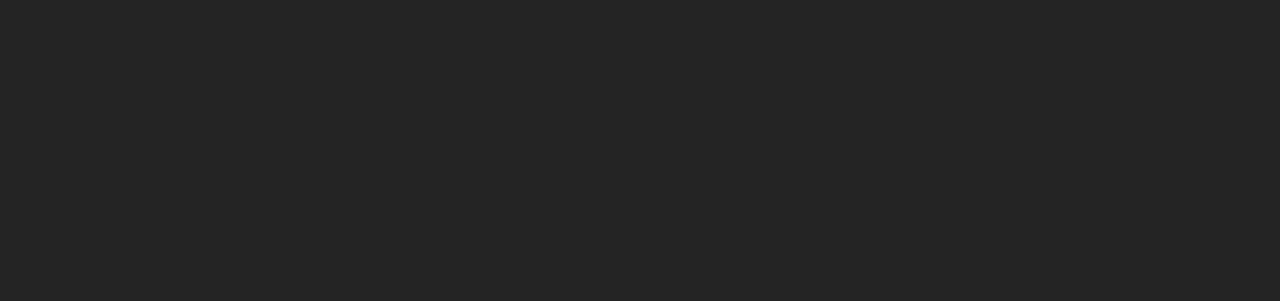
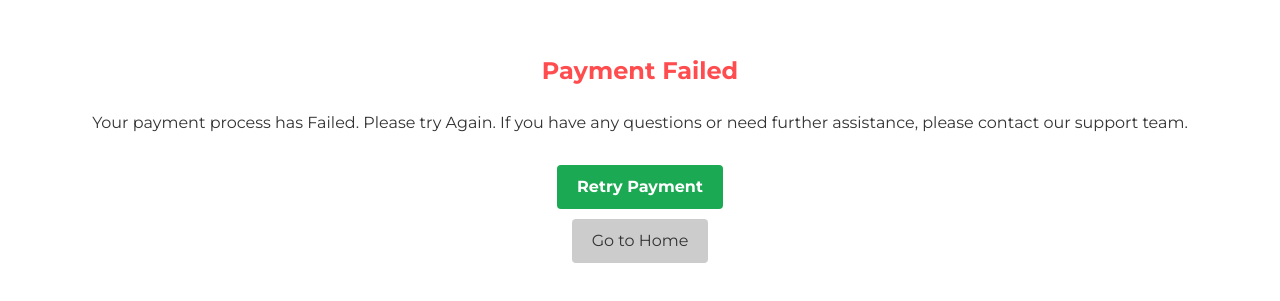
Before and after one commit to zepher-23/raw-flex, a React (Vite) app: page /payment-failure in a window 1280 px wide. Before the commit this address had no page. Shown: the part 243-544 px from the top of the page. Built offline with nearby package versions, Linux system fonts and the light colour scheme.

Commit message:
test payment

```diff
--- a/src/App.jsx
+++ b/src/App.jsx
@@ -6,6 +6,11 @@
 import Home from './Pages/Home';
 import Programs from './Pages/Programs';
 import Contact from './Pages/Contact';
+import Cancel from './Pages/Cancel';
+import Success from './Pages/Success';
+import Failure from './Pages/Failure';
+
+
 function App() {
 
   return (
@@ -18,6 +23,11 @@
         <Route path='calculator' element={<Calc />} />
         <Route path='programs' element={<Programs />} />
         <Route path='contact' element={<Contact />} />
+        <Route path='/payment-success' element={<Success />} />
+        <Route path='/payment-failure' element={<Failure />} />
+        <Route path='/payment-cancel' element={<Cancel />} />
+
+
       </Routes>
     </Router>
     </>
--- a/src/Components/Form.jsx
+++ b/src/Components/Form.jsx
@@ -4,6 +4,7 @@
 import DOMPurify from 'dompurify';
 import html2pdf from 'html2pdf.js';
 import '../App.css'
+import { Link } from "react-router-dom";
 
 
 
@@ -157,27 +158,28 @@
       return;
     }
 
+
     setLoading(true);
     setError('');
     try {
       const result = await axios.post(
-        'https://api.openai.com/v1/chat/completions',
+        "https://api.openai.com/v1/chat/completions",
         {
-          model: 'gpt-4o-mini',
+          model: "gpt-4o-mini",
           messages: [
             {
               role: "system",
-              content: "You are a fitness expert capable of providing a tailored workout plan using only bodyweight and a variety of diet plan. Do not include any introductory statements or repeat information about the user profile. Be more considerate of the users injuries or allergies. If no information about the user is provided, kindly request in a sentence to provide the information."
+              content:"You're a fitness expert creating a personalized workout and diet plan for a user based on the following information: age, gender, fitness goal, current fitness level, dietary preferences,injuries and allergies. Generate the following: Introduction: Start with a friendly introduction that acknowledges the user's goals and explains how this customized plan will help them achieve those goals.Workout Plan: Provide a detailed workout plan for the first week, including specific exercises, sets, reps, and rest periods(All exercises are done using body weight). Ensure the plan is tailored to their fitness level and goals (e.g., weight loss, muscle gain, endurance).Diet Plan: Create a day-by-day diet plan for the first week, including meals and snacks. Ensure it aligns with their dietary preferences and supports their fitness goals.Make sure the tone is supportive and motivational, and the instructions are clear and actionable.",
             },
-            { role: 'user', content: prompt }
+            { role: "user", content: prompt },
           ],
-          max_tokens: 1000,
+          max_tokens: 1500,
           temperature: 0.7,
         },
         {
           headers: {
-            'Authorization': `Bearer ${apikey}`,
-            'Content-Type': 'application/json',
+            Authorization: `Bearer ${apikey}`,
+            "Content-Type": "application/json",
           },
         }
       );
@@ -187,7 +189,7 @@
       const sanitizedHtml = DOMPurify.sanitize(htmlContent);
 
       // Set the content of the ref element
-      contentRef.current.innerHTML  = `<div style="dislpay:flex,flex-direction:column,justify-content:center,width:100%"><h1 style="margin-bottom:20px;color:#34E89E" >RawFlex Calisthenics</h1> ${sanitizedHtml}</div> `
+      contentRef.current.innerHTML  = `<div style="dislpay:flex,flex-direction:column,justify-content:center,width:100%;"><h1 style="margin-bottom:20px;color:#34E89E" >RawFlex Calisthenics</h1> ${sanitizedHtml}</div> `
 
       // Generate PDF from the ref element
 
@@ -426,18 +428,32 @@
           </div>
 
           <div className="button flex justify-center my-5">
-            <button
-              onClick={handleSubmit}
+          <Link to="https://test.payumoney.com/url/uIhLlIFCHEzk" > <button
+
               className="px-6 py-2 bg-secondary hover:bg-opacity-70 shadow-lg active:shadow-sm text-xl rounded-md"
             >
-               {loading ? 'Loading...' : 'Download Plan'}
-            </button>
-{pdf ? <button
-              onClick={handleSubmit}
-              className="px-6 py-2 bg-secondary hover:bg-opacity-70 shadow-lg active:shadow-sm text-xl rounded-md"
-            >
-               Download PDF
-            </button>:null}
+    {loading ? 'Loading...' : <h4>Pay <em className="font-bold">Rs.99</em>  & Download Plan</h4>}
+</button></Link>
+
+            {/* <div>
+      <a
+        href="https://test.payumoney.com/url/uIhLlIFCHEzk"
+        style={{
+          width: '150px',
+          backgroundColor: '#1CA953',
+          textAlign: 'center',
+          fontWeight: 800,
+          padding: '11px 0px',
+          color: 'white',
+          fontSize: '12px',
+          display: 'inline-block',
+          textDecoration: 'none',
+          borderRadius: '3.229px',
+        }}
+      >
+        Buy Now
+      </a>
+    </div> */}
           </div>
 {/* {formattedResponse && <div className="w-full text-left my-5 ">{formattedResponse}</div>} */}
 {error ? <div className="w-full text-left my-5 " >{error}</div>:null}
@@ -457,7 +473,7 @@
           </div>
         </div>
 
-        <div ref={contentRef} style={{scrollbarWidth:"none"}} className="block max-w-lg lg:max-w-3xl mx-3 text-black text-left lg:mt-28 lg:mx-10  lg:w-full  rounded-xl my-8 bg-white p-6" >{downloadReady ? <div></div>: <div className="flex w-full h-full justify-center text-secondary items-center"><h3>Your report will appear here!</h3></div>}</div>
+        <div ref={contentRef} style={{scrollbarWidth:"none"}} className="block max-w-lg lg:max-w-3xl mx-3 text-black text-left lg:mt-28 lg:mx-10  lg:w-full  rounded-xl my-8 bg-white p-6 lg:p-12" >{downloadReady ? <div></div>: <div className="flex w-full h-full justify-center text-secondary items-center"><h3 className="max-w-md text-center">You can view your report here and a PDF will be available for download!</h3></div>}</div>
 
 
         </div>
--- /dev/null
+++ b/src/Pages/Cancel.jsx
@@ -0,0 +1,93 @@
+import React from 'react';
+import { useNavigate } from 'react-router-dom';
+
+const Cancel = () => {
+  const navigate = useNavigate();
+
+
+  // Handler for retrying payment
+  const handleRetry = () => {
+    // Redirect to the payment page or handle retry logic here
+    navigate('/calculator'); // Update with your payment page route
+  };
+
+  // Handler for navigating back to the home page
+  const handleGoHome = () => {
+    navigate('/calculator'); // Update with your home page route
+  };
+
+  return (
+    <div
+      style={{
+        display: 'flex',
+        flexDirection: 'column',
+        alignItems: 'center',
+        justifyContent: 'center',
+        height: '100vh',
+        textAlign: 'center',
+        padding: '20px',
+        backgroundColor: 'white',
+      }}
+    >
+      <h1
+        style={{
+          color: '#FF4D4F',
+          fontSize: '24px',
+          fontWeight: 'bold',
+          marginBottom: '20px',
+        }}
+      >
+        Payment Canceled
+      </h1>
+      <p
+        style={{
+          color: '#333',
+          fontSize: '16px',
+          marginBottom: '30px',
+        }}
+      >
+        Your payment process was canceled. If you have any questions or need further assistance, please contact our support team.
+      </p>
+      <div
+        style={{
+          display: 'flex',
+          flexDirection: 'column',
+          alignItems: 'center',
+        }}
+      >
+        <button
+          onClick={handleRetry}
+          style={{
+            backgroundColor: '#1CA953',
+            color: '#fff',
+            border: 'none',
+            borderRadius: '4px',
+            padding: '10px 20px',
+            fontSize: '16px',
+            fontWeight: 'bold',
+            cursor: 'pointer',
+            marginBottom: '10px',
+          }}
+        >
+          Retry Payment
+        </button>
+        <button
+          onClick={handleGoHome}
+          style={{
+            backgroundColor: '#ccc',
+            color: '#333',
+            border: 'none',
+            borderRadius: '4px',
+            padding: '10px 20px',
+            fontSize: '16px',
+            cursor: 'pointer',
+          }}
+        >
+          Go to Home
+        </button>
+      </div>
+    </div>
+  );
+};
+
+export default Cancel;
--- /dev/null
+++ b/src/Pages/Failure.jsx
@@ -0,0 +1,93 @@
+import React from "react";
+import { useNavigate } from "react-router-dom";
+
+const Failure = () => {
+    const navigate = useNavigate();
+
+
+    // Handler for retrying payment
+    const handleRetry = () => {
+      // Redirect to the payment page or handle retry logic here
+      navigate('/calculator'); // Update with your payment page route
+    };
+
+    // Handler for navigating back to the home page
+    const handleGoHome = () => {
+      navigate('/calculator'); // Update with your home page route
+    };
+
+    return (
+      <div
+        style={{
+          display: 'flex',
+          flexDirection: 'column',
+          alignItems: 'center',
+          justifyContent: 'center',
+          height: '100vh',
+          textAlign: 'center',
+          padding: '20px',
+          backgroundColor: 'white',
+        }}
+      >
+        <h1
+          style={{
+            color: '#FF4D4F',
+            fontSize: '24px',
+            fontWeight: 'bold',
+            marginBottom: '20px',
+          }}
+        >
+          Payment Failed
+        </h1>
+        <p
+          style={{
+            color: '#333',
+            fontSize: '16px',
+            marginBottom: '30px',
+          }}
+        >
+          Your payment process has Failed. Please try Again. If you have any questions or need further assistance, please contact our support team.
+        </p>
+        <div
+          style={{
+            display: 'flex',
+            flexDirection: 'column',
+            alignItems: 'center',
+          }}
+        >
+          <button
+            onClick={handleRetry}
+            style={{
+              backgroundColor: '#1CA953',
+              color: '#fff',
+              border: 'none',
+              borderRadius: '4px',
+              padding: '10px 20px',
+              fontSize: '16px',
+              fontWeight: 'bold',
+              cursor: 'pointer',
+              marginBottom: '10px',
+            }}
+          >
+            Retry Payment
+          </button>
+          <button
+            onClick={handleGoHome}
+            style={{
+              backgroundColor: '#ccc',
+              color: '#333',
+              border: 'none',
+              borderRadius: '4px',
+              padding: '10px 20px',
+              fontSize: '16px',
+              cursor: 'pointer',
+            }}
+          >
+            Go to Home
+          </button>
+        </div>
+      </div>
+    );
+};
+
+export default Failure;
--- /dev/null
+++ b/src/Pages/Success.jsx
@@ -0,0 +1,73 @@
+import React from "react";
+import { useNavigate } from "react-router-dom";
+const Success = ({props}) => {
+
+    const navigate = useNavigate();
+
+
+
+    // Handler for navigating back to the home page
+    const handleGoHome = () => {
+      navigate('/calculator'); // Update with your home page route
+    };
+
+    return (
+      <div
+        style={{
+          display: 'flex',
+          flexDirection: 'column',
+          alignItems: 'center',
+          justifyContent: 'center',
+          height: '100vh',
+          textAlign: 'center',
+          padding: '20px',
+          backgroundColor: 'white',
+        }}
+      >
+        <h1
+          style={{
+            color: 'green',
+            fontSize: '24px',
+            fontWeight: 'bold',
+            marginBottom: '20px',
+          }}
+        >
+          Payment Successful
+        </h1>
+        <p
+          style={{
+            color: '#333',
+            fontSize: '16px',
+            marginBottom: '30px',
+          }}
+        >
+          Your payment process was Successful. If you have any questions or need further assistance, please contact our support team.
+        </p>
+        <div
+          style={{
+            display: 'flex',
+            flexDirection: 'column',
+            alignItems: 'center',
+          }}
+        >
+
+          <button
+            onClick={handleGoHome}
+            style={{
+              backgroundColor: '#ccc',
+              color: '#333',
+              border: 'none',
+              borderRadius: '4px',
+              padding: '10px 20px',
+              fontSize: '16px',
+              cursor: 'pointer',
+            }}
+          >
+            Go to Home
+          </button>
+        </div>
+      </div>
+    );
+};
+
+export default Success;
```
